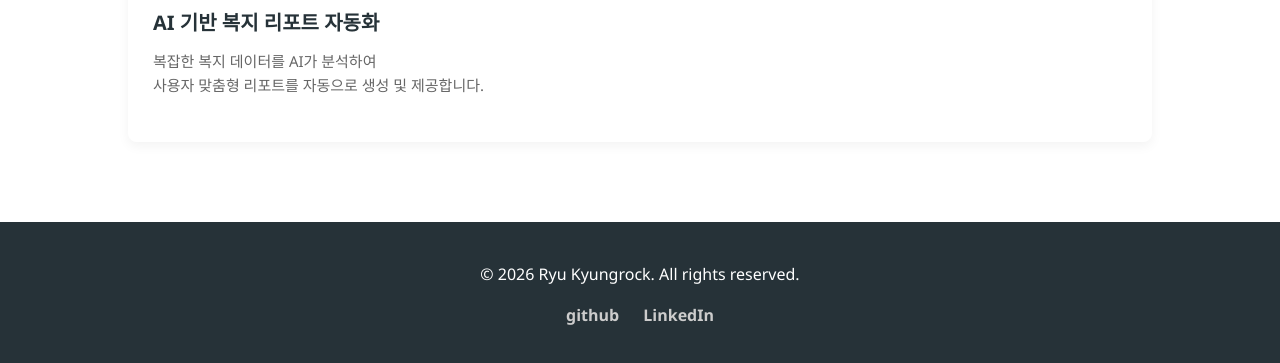
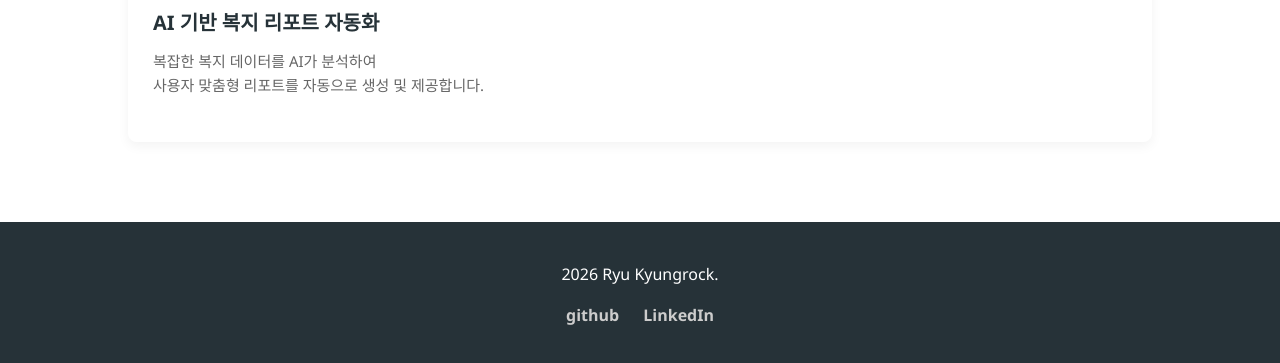
Before and after one commit to pauly00/self-introduction, a plain HTML site: page index.html in a window 1280 px wide. Shown: the part 2465-2828 px from the top of the page. Drawn offline with Linux system fonts and the light colour scheme.

Commit message:
3차 수정

```diff
--- a/index.html
+++ b/index.html
@@ -142,7 +142,7 @@
         </section>
 
         <footer>
-            <p>&copy; 2026 Ryu Kyungrock. All rights reserved.</p>
+            <p> 2026 Ryu Kyungrock.</p>
             <div class="social-links">
                 <a href="https://github.com/pauly00">github</a>
                 <a href="">LinkedIn</a>
```
